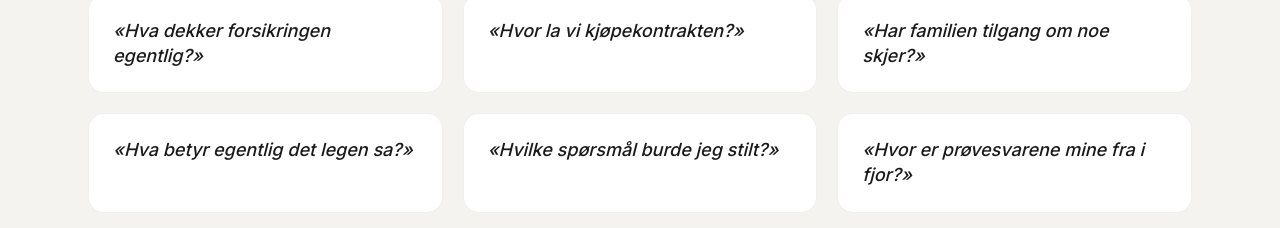
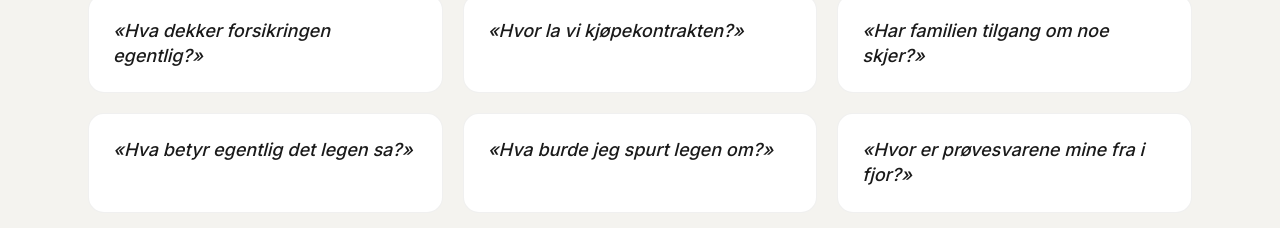
Before and after one commit to adriansandstrand-maker/levd-prelaunch, a React (Vite) app: page / in a window 1280 px wide. Shown: the part 1133-1361 px from the top of the page. Built offline with nearby package versions, Linux system fonts and the light colour scheme; no server answers.

Commit message:
fix: clearer health problem card text

```diff
--- a/src/App.tsx
+++ b/src/App.tsx
@@ -276,7 +276,7 @@ const PROBLEMS = [
   'Hvor la vi kjøpekontrakten?',
   'Har familien tilgang om noe skjer?',
   'Hva betyr egentlig det legen sa?',
-  'Hvilke spørsmål burde jeg stilt?',
+  'Hva burde jeg spurt legen om?',
   'Hvor er prøvesvarene mine fra i fjor?',
 ];
 
```
